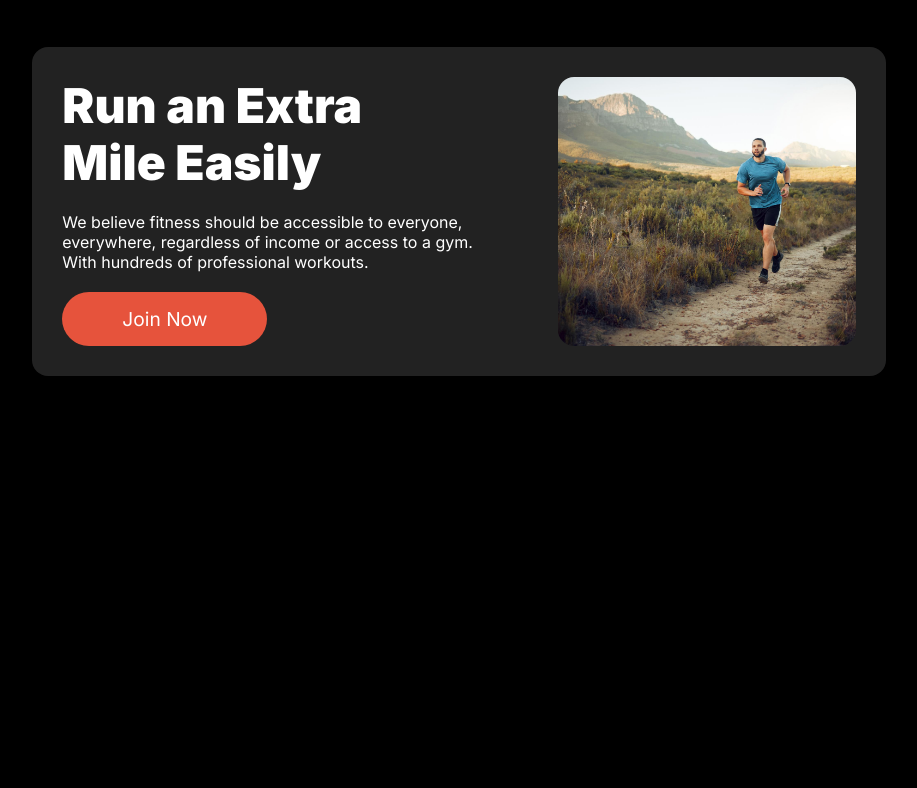
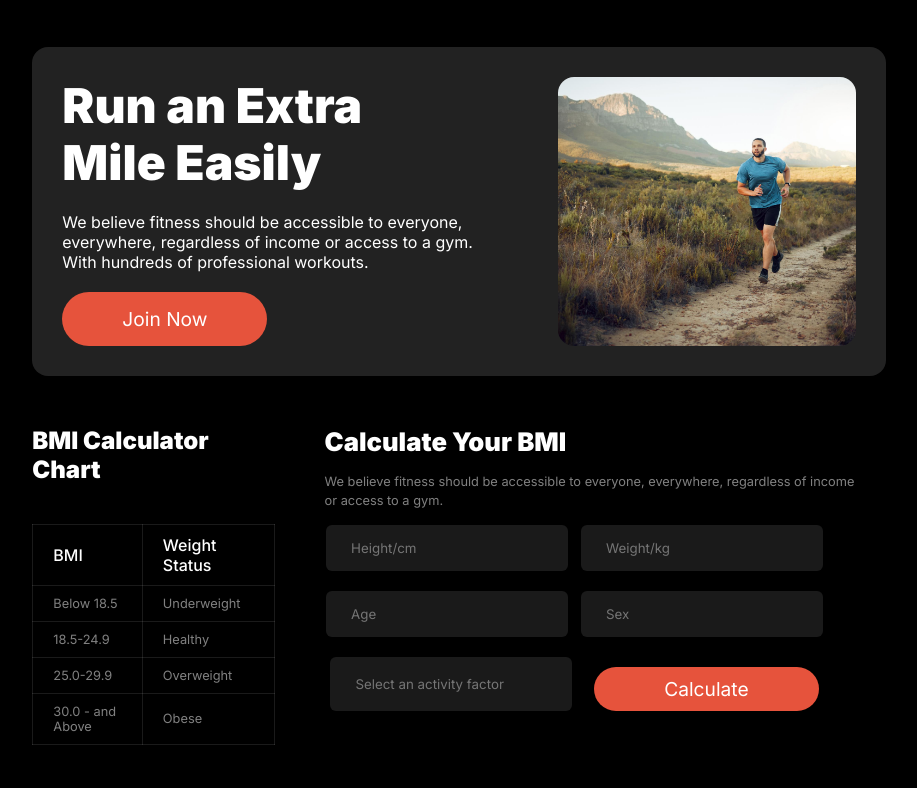
Before and after one commit to tanjim-room/assignment-02, a plain HTML site: page index.html in a window 1280 px wide. Shown: the part 1311-2099 px from the top of the page, without its empty margins (181-1098 px from the left). Before the commit the page ends 1737 px from the top, so only its background shows below. Drawn offline with Linux system fonts and the light colour scheme; a web font is replaced by a local one.

Commit message:
BMI Calculator added

```diff
--- a/index.html
+++ b/index.html
@@ -96,6 +96,58 @@
                 </div>
             </div>
         </section>
+        <section class="bmi-cal">
+            <div class="bmi-chart">
+                <h3 class="bmi-title">BMI Calculator Chart</h3>
+                <div class="bmi-table">
+                    <table>
+                        <thead>
+                            <td class="heading">BMI</td>
+                            <td class="heading">Weight Status</td>
+                        </thead>
+                        <tr>
+                            <td>Below 18.5</td>
+                            <td>Underweight</td>
+                        </tr>
+                        <tr>
+                            <td>18.5-24.9</td>
+                            <td>Healthy</td>
+                        </tr>
+                        <tr>
+                            <td>25.0-29.9</td>
+                            <td>Overweight</td>
+                        </tr>
+                        <tr>
+                            <td>30.0 - and Above</td>
+                            <td>Obese</td>
+                        </tr>
+                    </table>
+                </div>
+            </div>
+            <div class="bml-calculate">
+               <h3 class="calculate-title">Calculate Your BMI</h3>
+               <p class="cal-des">We believe fitness should be accessible to everyone, everywhere, regardless of income or access to a gym. </p>
+               <div class="bmi-form">
+                    <form action="" class="form">
+                       <div class="line-1">
+                        <input type="number" class="input-field" placeholder="Height/cm">
+                        <input type="number" class="input-field" placeholder="Weight/kg">
+                       </div>
+                        <div class="line-2">
+                            <input type="number" class="input-field" placeholder="Age">
+
+                        <input type="name" class="input-field" placeholder="Sex">
+                        </div>
+
+                        <div id="long" class="line-3">
+                            <input type="number" class="input-field long" placeholder="Select an activity factor">
+                            <button id="cal-btn" class="join-btn">Calculate</button>
+                        </div>
+                    </form>
+               </div>
+
+            </div>
+        </section>
     </main>
 </body>
 </html>
--- a/style.css
+++ b/style.css
@@ -224,3 +224,99 @@ main{
 .ex-btn{
     padding: 15px 60px;
 }
+.bmi-title{
+    font-size: 1.5rem;
+    font-weight: 900;
+}
+table,thead,tr,td{
+    border: 1px solid rgba(255, 255, 255, 0.1);
+    border-collapse: collapse;
+}
+
+.bmi-table{
+   padding: 40px 0px;
+}
+td{
+    padding: 10px 20px;
+    font-weight: 400;
+    font-size: 0.8rem;
+    color: rgba(255, 255, 255, 0.5);
+}
+.heading{
+    font-size: 1rem;
+    font-weight: 500;
+    color: white;
+}
+.bmi-chart{
+    margin: 0;
+    padding: 0;
+}
+.bml-calculate{
+    margin: 0;
+    padding: 0;
+}
+.bmi-cal{
+    display: flex;
+    justify-content: space-between;
+    align-self: stretch;
+    margin: 50px calc(100% / 6);
+    gap: 50px;
+}
+.calculate-title{
+    font-size: 1.6rem;
+    font-weight: 900;
+}
+.cal-des{
+    padding: 15px 0px;
+    padding-right: 30px;
+    font-weight: 400;
+    font-size: 0.8rem;
+    line-height: 150%;
+
+    color: rgba(255, 255, 255, 0.5);
+}
+.input-field{
+    gap: 10px;
+    border: none;
+    padding: 15px 25px;
+    background: rgba(255, 255, 255, 0.1);
+    border-radius: 6px;
+}
+.form{
+    gap: 20px;
+}
+
+#cal-btn{
+    padding: 10px 70px;
+    margin-top: 10px;
+}
+.line-1{
+    margin-bottom: 20px;
+    width: 500px;
+    margin-left: 0;
+    display: flex;
+    gap: 10px;
+    justify-content: space-between;
+    padding-left:0 ;
+
+}
+.line-2{
+    margin-bottom: 20px;
+    width: 500px;
+    margin-left: 0;
+    display: flex;
+    gap: 10px;
+    justify-content: space-between;
+    padding-left:0 ;
+
+}
+.line-3{
+    margin-bottom: 20px;
+    width: 500px;
+    margin-left: 0;
+    display: flex;
+    gap: 10px;
+    justify-content: space-between;
+    padding-left:0 ;
+
+}
```
